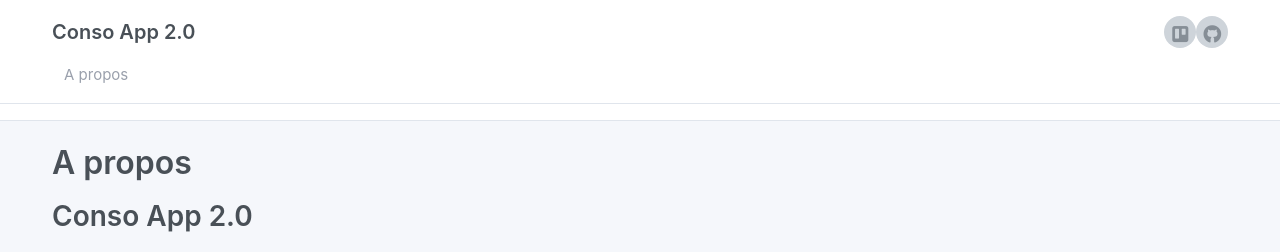
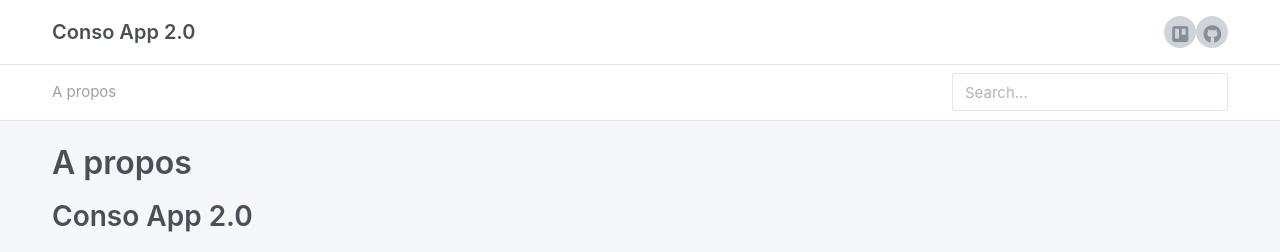
Before and after one commit to apinot/apinot.github.io, a Jekyll site: the page built from about.md, in a window 1280 px wide. Shown: the top 252 px of the page. Built offline with Jekyll 4.4.1, drawn with Linux system fonts in a browser that asks for light colours; nearby versions of some CDN libraries; some web fonts are replaced; library files that are not in the unit come from our copies; comment, search, counter and statistics services are not loaded.

Commit message:
modif sur le collapse du header

```diff
--- a/_includes/header.html
+++ b/_includes/header.html
@@ -13,8 +13,19 @@
         </a>
       </div>
     </div>
-    <div class="header d-lg-flex p-0 collapse" id="headerMenuCollapse" style="">
-      <div class="container">
+  </div>
+
+  <div class="header d-lg-flex p-0 collapse show" id="headerMenuCollapse" style="">
+    <div class="container">
+      <div class="row align-items-center">
+        <div class="col-lg-3 ml-auto">
+          <form class="input-icon my-3 my-lg-0">
+            <input type="search" class="form-control header-search" placeholder="Search…" tabindex="1">
+            <div class="input-icon-addon">
+              <i class="fe fe-search"></i>
+            </div>
+          </form>
+        </div>
         <div class="col-lg order-lg-first">
           <ul class="nav nav-tabs border-0 flex-column flex-lg-row">
             {% for my_page in site.pages %}
@@ -24,6 +35,7 @@
             </li>
             {% endif %}
             {% endfor %}
+
           </ul>
         </div>
       </div>
```
